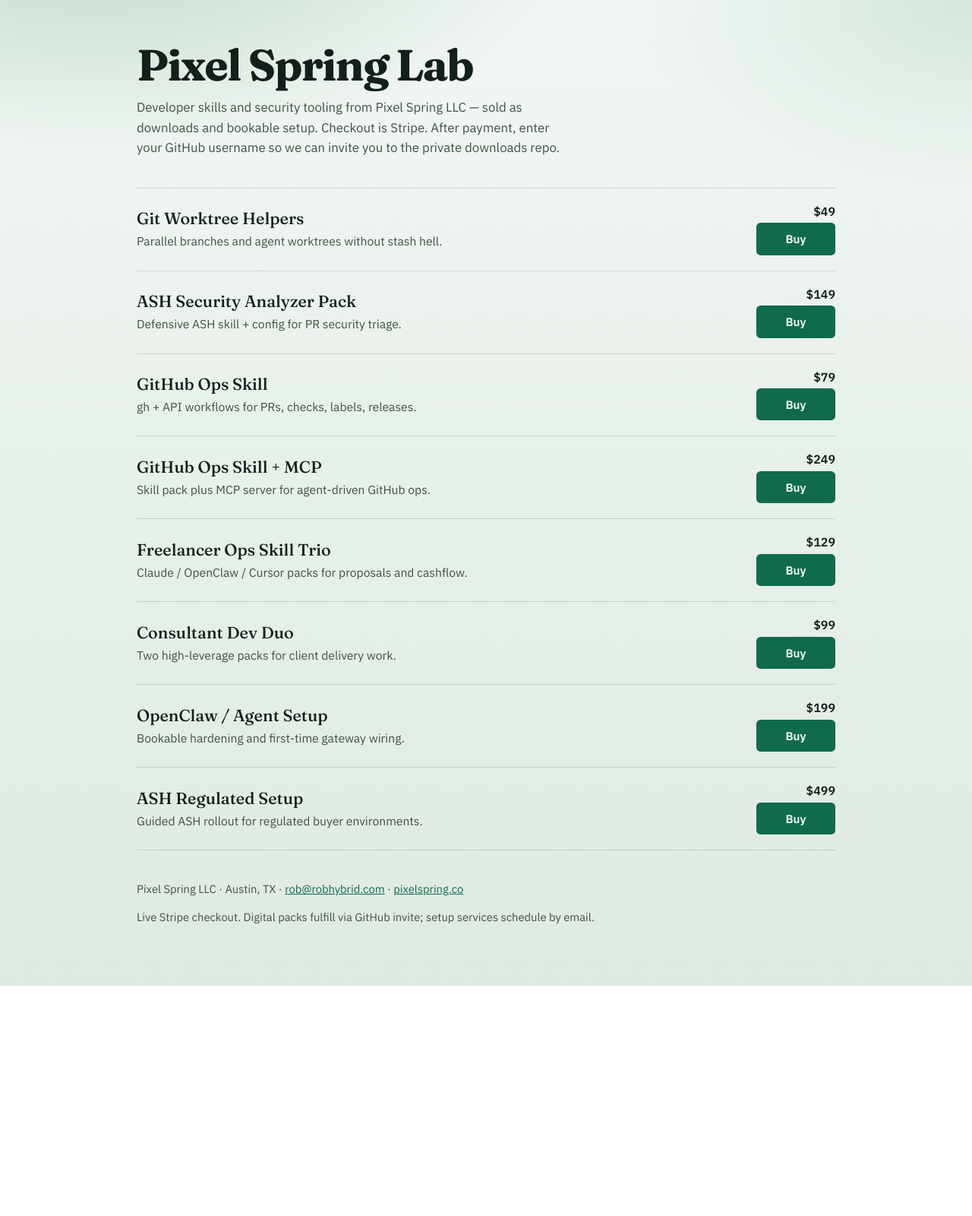
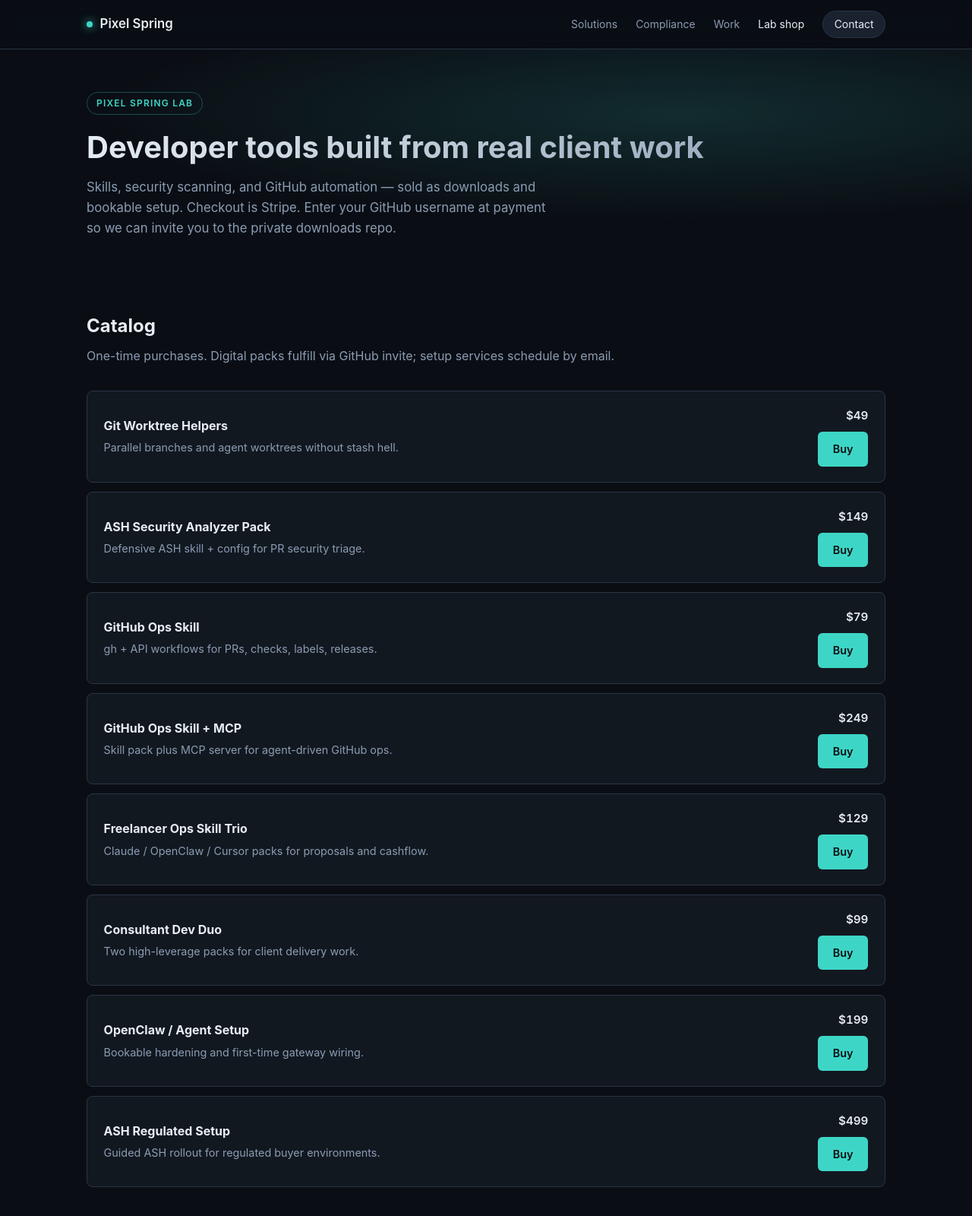
Before and after one commit to robhybrid/pixel-spring-shop, a plain HTML site: page index.html in a window 1280 px wide. Shown: the top 1600 px of the page at 76% size. Before the commit the page ends 1297 px from the top, so only its background shows below. Drawn offline with Linux system fonts and the light colour scheme.

Commit message:
Align shop styling with pixelspring.co
Reuse hybrid.css tokens, topbar/wordmark, buttons, and dark healthcare-tech look; add shop catalog styles on top.

```diff
--- /dev/null
+++ b/css/hybrid.css
@@ -0,0 +1,236 @@
+/* Design 3: Hybrid AI Forward — dark, healthcare-tech innovation */
+
+:root {
+  --bg: #0a0e14;
+  --surface: #121820;
+  --surface-2: #1a2230;
+  --border: #2a3544;
+  --text: #e6edf3;
+  --text-dim: #8b9cb3;
+  --accent: #3dd6c6;
+  --accent-2: #58a6ff;
+  --accent-glow: rgba(61, 214, 198, 0.15);
+  --green: #3fb950;
+  --inner: 1100px;
+}
+
+*, *::before, *::after { box-sizing: border-box; }
+html { scroll-behavior: smooth; }
+
+body {
+  margin: 0;
+  font-family: -apple-system, BlinkMacSystemFont, "Segoe UI", Roboto, "Helvetica Neue", Arial, sans-serif;
+  font-size: 16px;
+  line-height: 1.6;
+  color: var(--text);
+  background: var(--bg);
+}
+
+img { max-width: 100%; height: auto; display: block; }
+a { color: var(--accent); text-decoration: none; }
+a:hover { color: var(--accent-2); }
+
+.skip-link {
+  position: absolute; top: -100%; left: 1rem;
+  padding: 0.5rem 1rem; background: var(--accent); color: var(--bg); z-index: 999;
+}
+.skip-link:focus { top: 0.5rem; }
+
+.page { min-height: 100vh; display: flex; flex-direction: column; }
+.inner { max-width: var(--inner); margin: 0 auto; padding: 0 1.5rem; }
+
+/* Topbar */
+.topbar {
+  position: sticky; top: 0; z-index: 50;
+  background: rgba(10, 14, 20, 0.85);
+  backdrop-filter: blur(12px);
+  border-bottom: 1px solid var(--border);
+}
+.topbar .inner {
+  display: flex; align-items: center; justify-content: space-between;
+  padding-top: 0.875rem; padding-bottom: 0.875rem;
+}
+
+.wordmark {
+  display: flex; align-items: center; gap: 0.6rem;
+  color: var(--text); font-weight: 600; font-size: 1.05rem;
+  text-decoration: none;
+}
+.wordmark:hover { color: var(--text); }
+.dot {
+  width: 8px; height: 8px; border-radius: 50%;
+  background: var(--accent);
+  box-shadow: 0 0 12px var(--accent);
+}
+
+.topbar nav { display: flex; align-items: center; gap: 1.5rem; }
+.topbar nav a {
+  color: var(--text-dim); font-size: 0.875rem; text-decoration: none;
+}
+.topbar nav a:hover { color: var(--text); }
+.pill {
+  background: var(--surface-2) !important; border: 1px solid var(--border);
+  padding: 0.35rem 0.9rem !important; border-radius: 999px;
+  color: var(--text) !important;
+}
+.pill:hover { border-color: var(--accent) !important; color: var(--accent) !important; }
+
+/* Hero */
+.hero {
+  padding: 5rem 0 4rem;
+  background:
+    radial-gradient(ellipse 60% 50% at 70% 40%, var(--accent-glow), transparent),
+    var(--bg);
+}
+
+.hero-layout {
+  display: grid; grid-template-columns: 1.1fr 0.9fr;
+  gap: 3rem; align-items: center;
+}
+
+.badge {
+  display: inline-block;
+  font-size: 0.75rem; font-weight: 600; letter-spacing: 0.1em;
+  text-transform: uppercase; color: var(--accent);
+  border: 1px solid rgba(61, 214, 198, 0.3);
+  padding: 0.3rem 0.75rem; border-radius: 999px;
+  margin: 0 0 1.25rem;
+}
+
+.hero h1 {
+  font-size: clamp(2rem, 4.5vw, 2.75rem);
+  font-weight: 700; line-height: 1.15; margin: 0 0 1.25rem;
+  background: linear-gradient(135deg, var(--text) 0%, var(--text-dim) 100%);
+  -webkit-background-clip: text; -webkit-text-fill-color: transparent;
+  background-clip: text;
+}
+
+.hero-lead { color: var(--text-dim); font-size: 1.05rem; margin: 0 0 2rem; max-width: 32em; }
+
+.hero-cta { display: flex; gap: 0.75rem; flex-wrap: wrap; }
+
+.btn {
+  display: inline-block; padding: 0.7rem 1.25rem;
+  border-radius: 6px; font-size: 0.9rem; font-weight: 600;
+  text-decoration: none; transition: all 0.2s;
+}
+.btn-fill { background: var(--accent); color: var(--bg); }
+.btn-fill:hover { background: #2ec4b6; color: var(--bg); }
+.btn-ghost { border: 1px solid var(--border); color: var(--text); }
+.btn-ghost:hover { border-color: var(--accent); color: var(--accent); }
+.btn-lg { padding: 0.85rem 1.75rem; font-size: 1rem; }
+
+/* Orbit visual */
+.hero-visual { display: flex; flex-direction: column; align-items: center; gap: 1.5rem; }
+.orbit {
+  position: relative; width: 220px; height: 220px;
+  display: flex; align-items: center; justify-content: center;
+}
+.ring {
+  position: absolute; border-radius: 50%;
+  border: 1px solid var(--border);
+}
+.ring-1 { width: 100%; height: 100%; animation: spin 20s linear infinite; }
+.ring-2 { width: 70%; height: 70%; border-color: rgba(61,214,198,0.3); animation: spin 15s linear infinite reverse; }
+.core {
+  width: 64px; height: 64px; border-radius: 50%;
+  background: var(--surface-2); border: 2px solid var(--accent);
+  display: flex; align-items: center; justify-content: center;
+  font-weight: 700; font-size: 0.85rem; color: var(--accent);
+  box-shadow: 0 0 30px var(--accent-glow);
+}
+@keyframes spin { to { transform: rotate(360deg); } }
+
+.orbit-labels {
+  display: flex; gap: 0.75rem; flex-wrap: wrap; justify-content: center;
+  list-style: none; margin: 0; padding: 0;
+}
+.orbit-labels li {
+  font-size: 0.75rem; color: var(--text-dim);
+  background: var(--surface); border: 1px solid var(--border);
+  padding: 0.25rem 0.6rem; border-radius: 4px;
+}
+
+/* Blocks */
+.block { padding: 4rem 0; }
+.block-dim { background: var(--surface); }
+
+.block-head { margin-bottom: 2rem; }
+.block-head h2 { font-size: 1.5rem; margin: 0 0 0.5rem; }
+.block-head p { color: var(--text-dim); margin: 0; }
+
+.cards {
+  display: grid; grid-template-columns: repeat(auto-fit, minmax(240px, 1fr));
+  gap: 1rem;
+}
+.card {
+  background: var(--surface); border: 1px solid var(--border);
+  border-radius: 8px; padding: 1.5rem;
+  transition: border-color 0.2s;
+}
+.card:hover { border-color: rgba(61,214,198,0.4); }
+.card-accent { border-color: rgba(61,214,198,0.3); background: var(--surface-2); }
+.card-icon { display: block; font-size: 1.25rem; color: var(--accent); margin-bottom: 0.75rem; }
+.card h3 { font-size: 1rem; margin: 0 0 0.5rem; }
+.card p { margin: 0; font-size: 0.9rem; color: var(--text-dim); }
+
+/* Compliance */
+.compliance-layout { display: grid; grid-template-columns: 1fr 1.2fr; gap: 3rem; align-items: start; }
+.compliance-layout h2 { font-size: 1.5rem; margin: 0 0 1rem; }
+.compliance-lead { color: var(--text-dim); margin: 0; }
+
+.check-grid {
+  list-style: none; margin: 0; padding: 0;
+  display: grid; grid-template-columns: 1fr 1fr; gap: 0.75rem;
+}
+.check-grid li {
+  font-size: 0.9rem; color: var(--text-dim);
+  padding: 0.75rem; background: var(--bg);
+  border: 1px solid var(--border); border-radius: 6px;
+}
+.check-grid strong { color: var(--green); }
+
+/* Work */
+.work-grid {
+  display: grid; grid-template-columns: repeat(auto-fit, minmax(240px, 1fr));
+  gap: 1.25rem;
+}
+.work-item {
+  background: var(--surface); border: 1px solid var(--border);
+  border-radius: 8px; overflow: hidden;
+}
+.work-item img { border-bottom: 1px solid var(--border); }
+.work-item h3 { font-size: 1rem; margin: 1rem 1rem 0.25rem; padding: 0 0 0 0; }
+.work-item p { margin: 0 1rem 1rem; font-size: 0.85rem; color: var(--text-dim); }
+
+/* CTA */
+.cta { padding-bottom: 5rem; }
+.cta-box {
+  text-align: center; padding: 3rem 2rem;
+  background: var(--surface);
+  border: 1px solid var(--border); border-radius: 12px;
+  background-image: radial-gradient(ellipse at center, var(--accent-glow), transparent 70%);
+}
+.cta-box h2 { margin: 0 0 0.5rem; }
+.cta-box > p { color: var(--text-dim); margin: 0 0 1.5rem; }
+.cta-meta { margin-top: 1.25rem !important; font-size: 0.85rem; }
+.cta-meta a { color: var(--text-dim); margin: 0 0.5rem; }
+
+/* Footer */
+.foot {
+  margin-top: auto; border-top: 1px solid var(--border);
+  padding: 1.25rem 0; font-size: 0.8rem; color: var(--text-dim);
+}
+.foot-row { display: flex; justify-content: space-between; flex-wrap: wrap; gap: 0.5rem; }
+.foot a { margin-left: 1rem; color: var(--text-dim); }
+
+@media (max-width: 768px) {
+  .topbar nav a:not(.pill) { display: none; }
+  .hero-layout, .compliance-layout { grid-template-columns: 1fr; }
+  .hero-visual { order: -1; }
+  .check-grid { grid-template-columns: 1fr; }
+}
+
+@media (prefers-reduced-motion: reduce) {
+  .ring-1, .ring-2 { animation: none; }
+}
--- /dev/null
+++ b/css/shop.css
@@ -0,0 +1,92 @@
+/* Shop extensions on top of pixelspring.co hybrid.css */
+
+.shop-hero {
+  padding: 3.5rem 0 2rem;
+  background:
+    radial-gradient(ellipse 60% 50% at 70% 30%, var(--accent-glow), transparent),
+    var(--bg);
+}
+
+.shop-hero h1 {
+  font-size: clamp(1.85rem, 4vw, 2.5rem);
+  font-weight: 700;
+  line-height: 1.15;
+  margin: 0 0 1rem;
+  background: linear-gradient(135deg, var(--text) 0%, var(--text-dim) 100%);
+  -webkit-background-clip: text;
+  -webkit-text-fill-color: transparent;
+  background-clip: text;
+}
+
+.shop-lead {
+  color: var(--text-dim);
+  font-size: 1.05rem;
+  margin: 0;
+  max-width: 36em;
+}
+
+.catalog {
+  display: flex;
+  flex-direction: column;
+  gap: 0.75rem;
+  padding: 0 0 3rem;
+}
+
+.catalog-item {
+  display: grid;
+  grid-template-columns: 1fr auto;
+  gap: 1rem 1.5rem;
+  align-items: center;
+  padding: 1.25rem 1.35rem;
+  background: var(--surface);
+  border: 1px solid var(--border);
+  border-radius: 8px;
+  transition: border-color 0.2s;
+}
+
+.catalog-item:hover {
+  border-color: rgba(61, 214, 198, 0.4);
+}
+
+.catalog-item h2 {
+  font-size: 1rem;
+  margin: 0 0 0.35rem;
+  color: var(--text);
+}
+
+.catalog-item p {
+  margin: 0;
+  font-size: 0.9rem;
+  color: var(--text-dim);
+  line-height: 1.45;
+}
+
+.catalog-actions {
+  display: flex;
+  flex-direction: column;
+  align-items: flex-end;
+  gap: 0.55rem;
+  flex-shrink: 0;
+}
+
+.price {
+  font-size: 0.95rem;
+  font-weight: 600;
+  color: var(--text);
+  font-variant-numeric: tabular-nums;
+}
+
+.topbar nav a[aria-current="page"] {
+  color: var(--text);
+}
+
+@media (max-width: 640px) {
+  .catalog-item {
+    grid-template-columns: 1fr;
+  }
+  .catalog-actions {
+    flex-direction: row;
+    align-items: center;
+    justify-content: space-between;
+  }
+}
--- a/index.html
+++ b/index.html
@@ -3,123 +3,91 @@
 <head>
   <meta charset="utf-8">
   <meta name="viewport" content="width=device-width, initial-scale=1">
-  <title>Pixel Spring Lab — Buy developer tools</title>
-  <meta name="description" content="Git worktrees, ASH security, GitHub ops, and freelancer skill packs from Pixel Spring LLC. Instant checkout via Stripe.">
+  <meta http-equiv="X-UA-Compatible" content="IE=edge">
+  <title>Pixel Spring Lab — Developer tools &amp; skill packs</title>
+  <meta name="description" content="Buy Pixel Spring LLC developer tools: git worktrees, ASH security, GitHub ops, and freelancer skill packs. Live Stripe checkout.">
+  <meta name="author" content="Pixel Spring, LLC">
+  <meta name="theme-color" content="#0a0e14">
   <link rel="canonical" href="https://robhybrid.github.io/pixel-spring-shop/">
-  <link rel="preconnect" href="https://fonts.googleapis.com">
-  <link rel="preconnect" href="https://fonts.gstatic.com" crossorigin>
-  <link href="https://fonts.googleapis.com/css2?family=Fraunces:opsz,wght@9..144,500;9..144,700&family=IBM+Plex+Sans:wght@400;500;600&display=swap" rel="stylesheet">
-  <style>
-    :root {
-      --ink: #12201a;
-      --muted: #3d5348;
-      --paper: #e8f0ea;
-      --glow: #b8d4c4;
-      --accent: #0f6b4c;
-      --accent-ink: #f4fbf7;
-      --line: rgba(18, 32, 26, 0.14);
-    }
-    * { box-sizing: border-box; }
-    body {
-      margin: 0;
-      min-height: 100vh;
-      color: var(--ink);
-      font-family: "IBM Plex Sans", sans-serif;
-      background:
-        radial-gradient(1200px 600px at 10% -10%, var(--glow), transparent 55%),
-        radial-gradient(900px 500px at 100% 0%, #d5e6dc, transparent 50%),
-        linear-gradient(180deg, #f3f7f4 0%, var(--paper) 45%, #dfeae3 100%);
-    }
-    main {
-      width: min(920px, calc(100% - 2rem));
-      margin: 0 auto;
-      padding: 3.5rem 0 4rem;
-    }
-    .brand {
-      font-family: Fraunces, Georgia, serif;
-      font-size: clamp(2.4rem, 6vw, 3.6rem);
-      font-weight: 700;
-      letter-spacing: -0.03em;
-      line-height: 1.05;
-      margin: 0 0 0.75rem;
-    }
-    .lede {
-      max-width: 36rem;
-      margin: 0 0 2.5rem;
-      color: var(--muted);
-      font-size: 1.05rem;
-      line-height: 1.55;
-    }
-    .catalog { display: grid; gap: 0; }
-    .item {
-      display: grid;
-      grid-template-columns: 1fr auto;
-      gap: 1rem 1.5rem;
-      align-items: center;
-      padding: 1.25rem 0;
-      border-top: 1px solid var(--line);
-    }
-    .item:last-child { border-bottom: 1px solid var(--line); }
-    .item h2 {
-      font-family: Fraunces, Georgia, serif;
-      font-size: 1.35rem;
-      font-weight: 500;
-      margin: 0 0 0.35rem;
-    }
-    .item p {
-      margin: 0;
-      color: var(--muted);
-      line-height: 1.45;
-      font-size: 0.98rem;
-    }
-    .price {
-      font-weight: 600;
-      font-variant-numeric: tabular-nums;
-      white-space: nowrap;
-    }
-    .buy {
-      display: inline-flex;
-      align-items: center;
-      justify-content: center;
-      min-width: 6.5rem;
-      padding: 0.7rem 1.1rem;
-      border-radius: 0.35rem;
-      background: var(--accent);
-      color: var(--accent-ink);
-      text-decoration: none;
-      font-weight: 600;
-      font-size: 0.95rem;
-    }
-    .buy:hover { filter: brightness(1.08); }
-    .buy:focus-visible { outline: 2px solid var(--ink); outline-offset: 3px; }
-    .actions { display: flex; flex-direction: column; align-items: flex-end; gap: 0.35rem; }
-    footer {
-      margin-top: 2.5rem;
-      color: var(--muted);
-      font-size: 0.92rem;
-      line-height: 1.5;
-    }
-    footer a { color: var(--accent); }
-    @media (max-width: 640px) {
-      .item { grid-template-columns: 1fr; }
-      .actions { align-items: flex-start; flex-direction: row; gap: 1rem; }
-    }
-  </style>
+  <link rel="icon" href="favicon.svg" type="image/svg+xml">
+
+  <meta property="og:type" content="website">
+  <meta property="og:url" content="https://robhybrid.github.io/pixel-spring-shop/">
+  <meta property="og:title" content="Pixel Spring Lab — Developer tools &amp; skill packs">
+  <meta property="og:description" content="Git worktrees, ASH security, GitHub ops, and freelancer packs from Pixel Spring LLC.">
+
+  <link rel="stylesheet" href="css/hybrid.css">
+  <link rel="stylesheet" href="css/shop.css">
 </head>
 <body>
-  <main>
-    <h1 class="brand">Pixel Spring Lab</h1>
-    <p class="lede">
-      Developer skills and security tooling from Pixel Spring LLC — sold as downloads and bookable setup.
-      Checkout is Stripe. After payment, enter your GitHub username so we can invite you to the private downloads repo.
-    </p>
-    <div class="catalog" id="catalog"></div>
-    <footer>
-      <p>Pixel Spring LLC · Austin, TX · <a href="mailto:rob@robhybrid.com">rob@robhybrid.com</a> · <a href="https://pixelspring.co">pixelspring.co</a></p>
-      <p>Live Stripe checkout. Digital packs fulfill via GitHub invite; setup services schedule by email.</p>
+  <a class="skip-link" href="#main">Skip to content</a>
+
+  <div class="page">
+    <header class="topbar">
+      <div class="inner">
+        <a href="https://pixelspring.co/" class="wordmark">
+          <span class="dot" aria-hidden="true"></span>
+          Pixel Spring
+        </a>
+        <nav aria-label="Primary">
+          <a href="https://pixelspring.co/#solutions">Solutions</a>
+          <a href="https://pixelspring.co/#compliance">Compliance</a>
+          <a href="https://pixelspring.co/#work">Work</a>
+          <a href="./" aria-current="page">Lab shop</a>
+          <a href="https://pixelspring.co/#contact" class="pill">Contact</a>
+        </nav>
+      </div>
+    </header>
+
+    <main id="main">
+      <section class="shop-hero" aria-labelledby="shop-title">
+        <div class="inner">
+          <p class="badge">Pixel Spring Lab</p>
+          <h1 id="shop-title">Developer tools built from real client work</h1>
+          <p class="shop-lead">
+            Skills, security scanning, and GitHub automation — sold as downloads and bookable setup.
+            Checkout is Stripe. Enter your GitHub username at payment so we can invite you to the private downloads repo.
+          </p>
+        </div>
+      </section>
+
+      <section class="block" aria-label="Catalog">
+        <div class="inner">
+          <div class="block-head">
+            <h2>Catalog</h2>
+            <p>One-time purchases. Digital packs fulfill via GitHub invite; setup services schedule by email.</p>
+          </div>
+          <div class="catalog" id="catalog"></div>
+        </div>
+      </section>
+
+      <section class="cta">
+        <div class="inner cta-box">
+          <h2>Questions before you buy?</h2>
+          <p>Email for scope, licensing, or regulated ASH setup.</p>
+          <a href="mailto:rob@robhybrid.com" class="btn btn-fill btn-lg">rob@robhybrid.com</a>
+          <p class="cta-meta">
+            <a href="https://pixelspring.co/">pixelspring.co</a> ·
+            <a href="https://github.com/robhybrid">GitHub</a>
+          </p>
+        </div>
+      </section>
+    </main>
+
+    <footer class="foot">
+      <div class="inner foot-row">
+        <span>&copy; <span id="year"></span> Pixel Spring, LLC</span>
+        <span>
+          <a href="https://pixelspring.co/">Company site</a>
+          <a href="mailto:rob@robhybrid.com">Support</a>
+        </span>
+      </div>
     </footer>
-  </main>
+  </div>
+
   <script type="module">
+    document.getElementById("year").textContent = String(new Date().getFullYear());
+
     const products = [
       { id: "git-worktrees", name: "Git Worktree Helpers", blurb: "Parallel branches and agent worktrees without stash hell.", price: 49, buyUrl: "https://buy.stripe.com/14A14nawTbzI1FNayMeZ208" },
       { id: "security-ash", name: "ASH Security Analyzer Pack", blurb: "Defensive ASH skill + config for PR security triage.", price: 149, buyUrl: "https://buy.stripe.com/dRm14nawT9rAacjeP2eZ209" },
@@ -130,18 +98,19 @@
       { id: "setup-service", name: "OpenClaw / Agent Setup", blurb: "Bookable hardening and first-time gateway wiring.", price: 199, buyUrl: "https://buy.stripe.com/8x27sL48vbzI2JR6iweZ20e" },
       { id: "ash-regulated-setup", name: "ASH Regulated Setup", blurb: "Guided ASH rollout for regulated buyer environments.", price: 499, buyUrl: "https://buy.stripe.com/00weVdfRd5bkgAHfT6eZ20f" }
     ];
+
     const root = document.getElementById("catalog");
     for (const p of products) {
       const el = document.createElement("article");
-      el.className = "item";
+      el.className = "catalog-item";
       el.innerHTML = `
         <div>
           <h2>${p.name}</h2>
           <p>${p.blurb}</p>
         </div>
-        <div class="actions">
+        <div class="catalog-actions">
           <span class="price">$${p.price}</span>
-          <a class="buy" href="${p.buyUrl}" target="_blank" rel="noopener">Buy</a>
+          <a class="btn btn-fill" href="${p.buyUrl}" target="_blank" rel="noopener">Buy</a>
         </div>`;
       root.appendChild(el);
     }
```
Also changed, not shown: favicon.svg (added).
